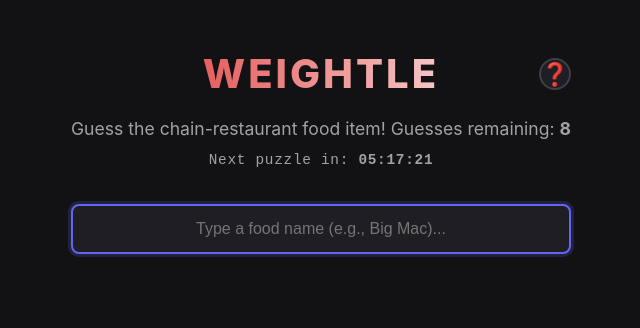
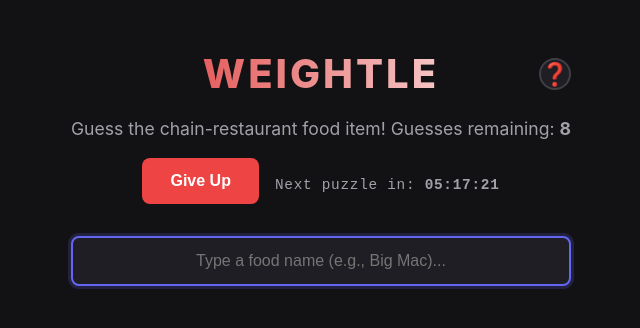
Before and after one commit to lindennis5/weightle-game, a React (Vite) app: page / in a window 1280 px wide. Shown: the top 328 px of the page, without its empty margins (319-959 px from the left). Built offline with nearby package versions, Linux system fonts and the light colour scheme.

Commit message:
Add Give Up button to end game and reveal answer

```diff
--- a/src/App.css
+++ b/src/App.css
@@ -70,6 +70,34 @@ header p {
   margin-top: 0.5rem;
   font-family: "Courier New", monospace;
   letter-spacing: 0.05em;
+}
+
+.header-actions {
+  display: flex;
+  align-items: center;
+  justify-content: center;
+  gap: 1rem;
+  flex-wrap: wrap;
+  margin-top: 1rem;
+}
+
+.give-up-btn {
+  background-color: #ef4444;
+  color: white;
+  border: none;
+  padding: 14px 28px;
+  font-size: 1rem;
+  font-weight: bold;
+  border-radius: 8px;
+  cursor: pointer;
+  transition:
+    transform 0.1s ease,
+    background-color 0.2s;
+}
+
+.give-up-btn:hover {
+  background-color: #dc2626;
+  transform: scale(1.02);
 }
 
 /* Form & Input Section Alignment */
--- a/src/App.tsx
+++ b/src/App.tsx
@@ -119,6 +119,12 @@ export default function App() {
     }
   };
 
+  const handleGiveUp = () => {
+    if (gameOver) return;
+    setGameOver("lose");
+    setSuggestions([]);
+  };
+
   // Keyboard navigation for autocomplete
   const handleKeyDown = (e: React.KeyboardEvent) => {
     if (suggestions.length === 0) return;
@@ -221,9 +227,16 @@ export default function App() {
           Guess the chain-restaurant food item! Guesses remaining:{" "}
           <strong>{8 - guesses.length}</strong>
         </p>
-        <p className="timer-text">
-          Next puzzle in: <strong>{timeUntilReset}</strong>
-        </p>
+        <div className="header-actions">
+          {!gameOver && (
+            <button className="give-up-btn" onClick={handleGiveUp}>
+              Give Up
+            </button>
+          )}
+          <p className="timer-text">
+            Next puzzle in: <strong>{timeUntilReset}</strong>
+          </p>
+        </div>
       </header>
 
       {/* Input / Autocomplete Section */}
```
